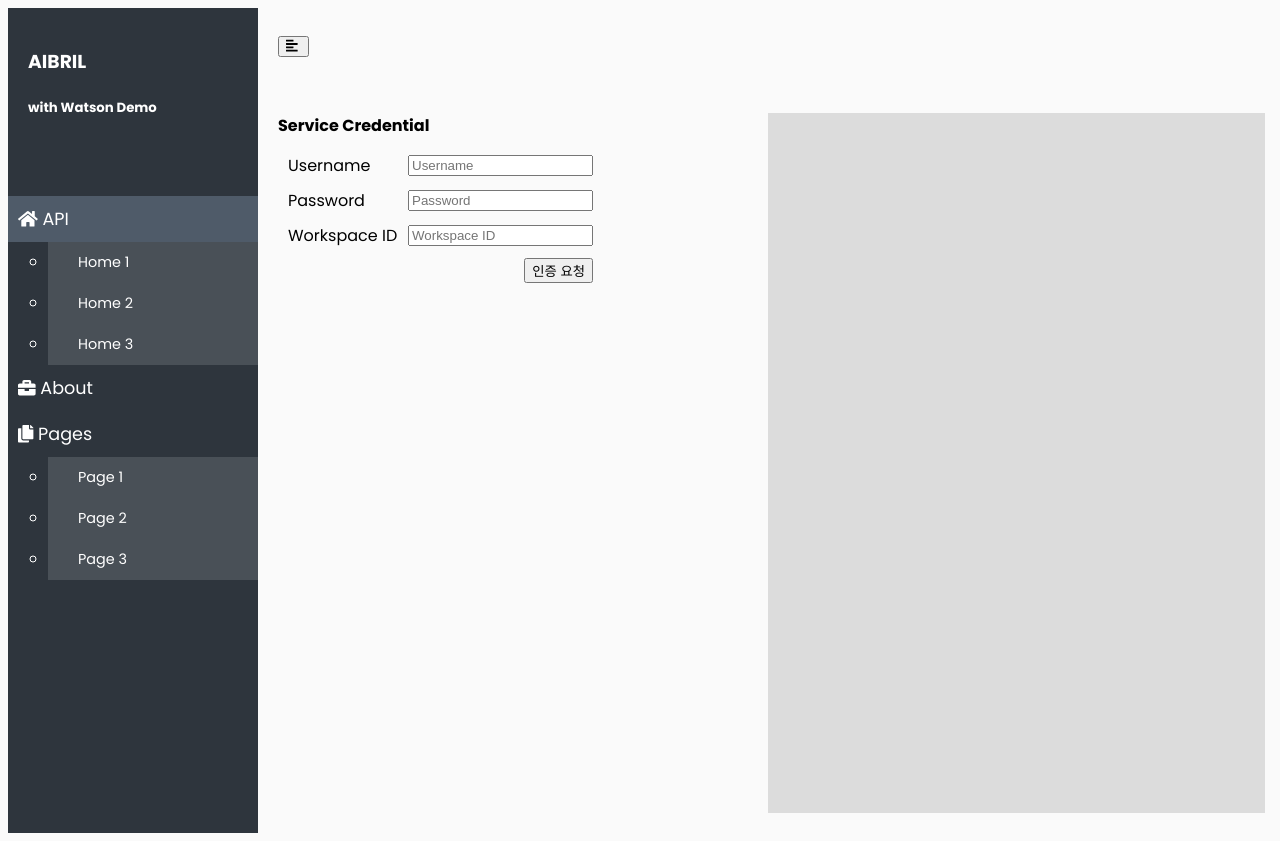
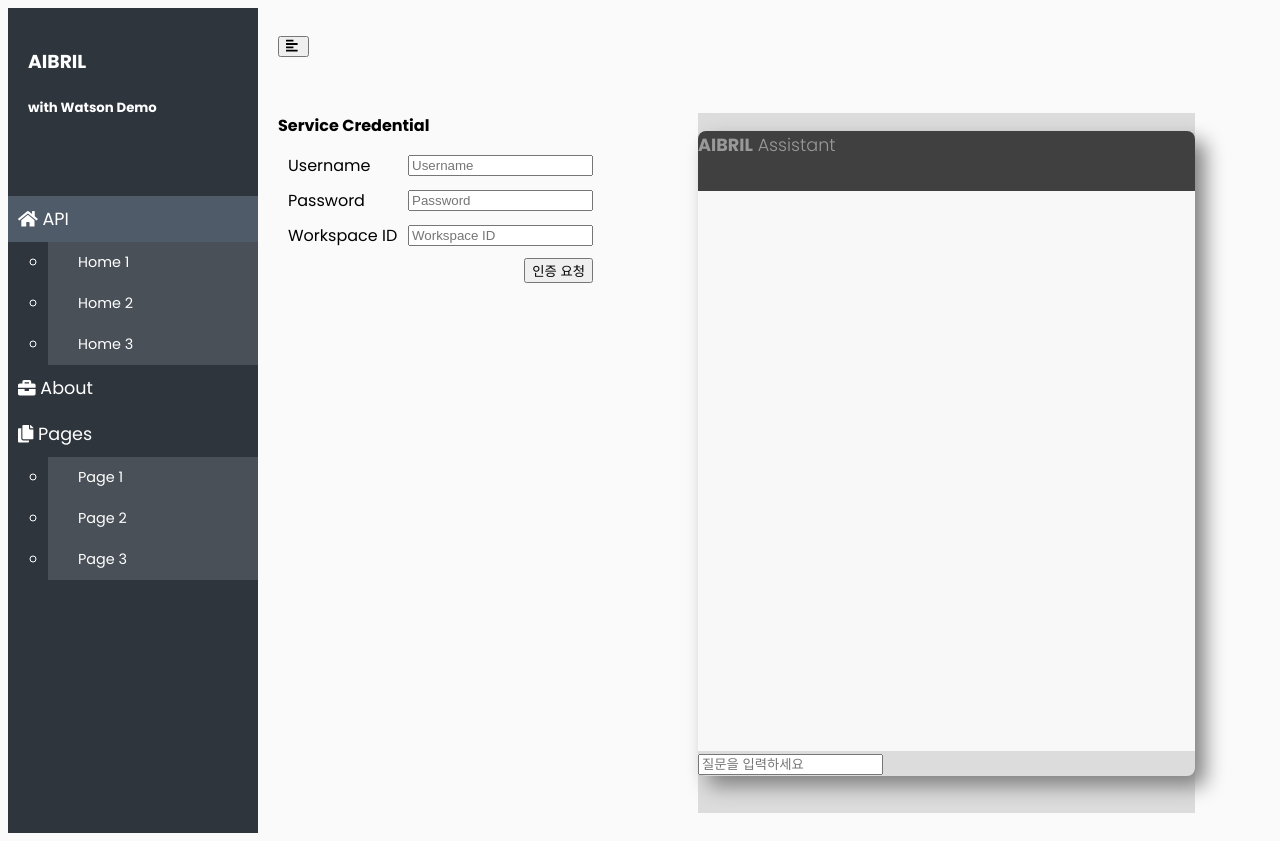
Before and after one commit to lwy1471/aibril_watson_demo, a Flask app: page /apis/assistant in a window 1280 px wide. Run offline with Flask 2, Linux system fonts and the light colour scheme; some libraries are stand-ins or nearby versions.

Commit message:
chatbot wrapper HTML/CSS

```diff
--- a/application/static/css/style.css
+++ b/application/static/css/style.css
@@ -253,18 +253,38 @@
 ----------------------------------------------------- */
 
 .chatbot-wrapper {
-	margin-left: 150px;
+	margin-left: 80px;
+	margin-right: 50px;
 	float:right;
 	background: #dcdcdc;
 	width: 50%;
 	height: 700px;
+}
+
+.chatbot-inner {
+	height: calc(100%-3px);
+	position: relative;
+	border-radius: 8px;
+	z-index:2;
+	box-shadow: 10px 10px 20px grey;
+}
+.chat-title {
+	background-color: #404040;
+	border-radius: 8px 8px 0 0;
+	height: 60px;
+}
+.chat-title-text {
+}
+.chat-body {
+	background-color: #f8f8f8;
+	height: 560px;
+}
+#chat-talk-Area {
 
 }
-
-
-
-
-
+.chat-input {
+	height: 10%;
+}
 
 
 
--- a/application/templates/apis.html
+++ b/application/templates/apis.html
@@ -10,11 +10,11 @@
     <!-- Bootstrap CSS
     <link rel="stylesheet" type="text/css" href={{ url_for('static', filename="css/bootstrap/bootstrap.css") }}> -->
     <!-- Bootswatch CSS -->
-    <link rel="stylesheet" type="text/css" href={{ url_for('static', filename="css/bootstrap/bootswatch.css") }}>
+    <link rel="stylesheet" type="text/css" href="{{ url_for('static', filename='css/bootstrap/bootswatch.css') }}">
    <!-- Scrollbar Custom CSS -->
-    <link rel="stylesheet" href="https://cdnjs.cloudflare.com/ajax/libs/malihu-custom-scrollbar-plugin/3.1.5/jquery.mCustomScrollbar.min.css">
+    <link rel="stylesheet" type="text/css" href="https://cdnjs.cloudflare.com/ajax/libs/malihu-custom-scrollbar-plugin/3.1.5/jquery.mCustomScrollbar.min.css">
     <!-- Our Custom CSS -->
-    <link rel="stylesheet" type="text/css" href={{ url_for('static', filename="css/style.css")}}>
+    <link rel="stylesheet" type="text/css" href="{{ url_for('static', filename='css/style.css') }}">
 
 
 </head>
--- a/application/templates/assistant.html
+++ b/application/templates/assistant.html
@@ -21,7 +21,18 @@
         </div>
     </div>
 	<span class="chatbot-wrapper">
-
+		<div class="chatbot-inner">
+			<div class="chat-title">
+				<p class="chat-title-text"><b>AIBRIL</b> Assistant</p>
+			</div>
+			<div class="chat-body">
+				<div id="chat-talk-Area">
+				</div>
+			</div>
+			<div class="chat-input">
+				<input type="text" placeholder="질문을 입력하세요" id="input_message">
+			</div>
+		</div>
 
 	</span>
 {% endblock %}
```
